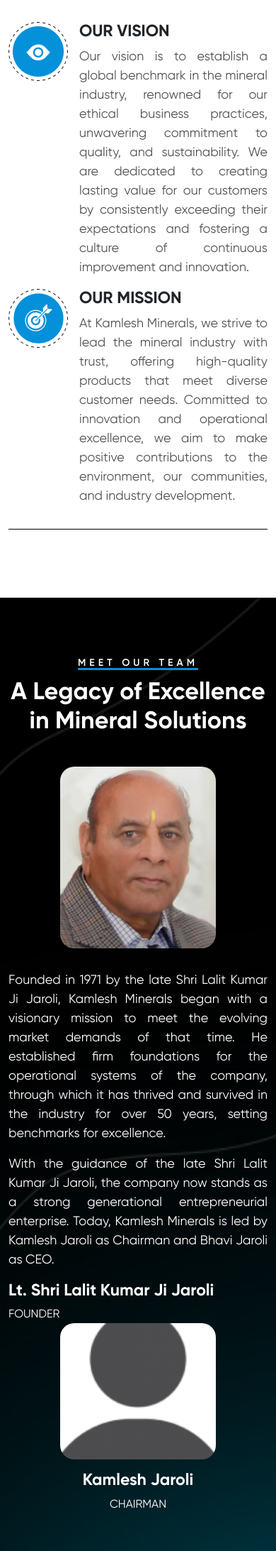
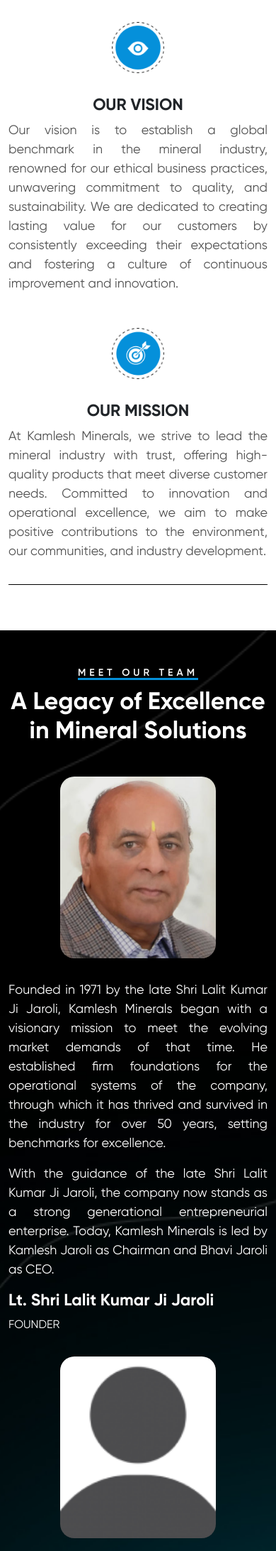
Before and after one commit to Tanishq070707/kamlesh, a PHP site: page /about.html in a window 390 px wide. Shown: the part 1285-3470 px from the top of the page at 71% size. Run offline with PHP 8.4, Linux system fonts and the light colour scheme.

Commit message:
10 latets codes

```diff
--- a/about.html
+++ b/about.html
@@ -135,7 +135,7 @@
                 <div class="col-md-7">
                   <div
                     class="aboutContent"
-                    data-aos="fade-left"
+                    data-aos="fade-right"
                     data-aos-duration="3000"
                   >
                     <div class="heading">
@@ -605,7 +605,7 @@
                       </div>
                       <div class="addressDetail mail">
                         <img
-                          style="width: 15% !important"
+                          style="width: 15% "
                           src="./src/img/mail.png"
                           alt=""
                         />
--- a/application-detail.html
+++ b/application-detail.html
@@ -284,7 +284,7 @@
                       </div>
                       <div class="addressDetail mail">
                         <img
-                          style="width: 15% !important"
+                          style="width: 15% "
                           src="./src/img/mail.png"
                           alt=""
                         />
--- a/application.html
+++ b/application.html
@@ -259,7 +259,7 @@
                       </div>
                       <div class="addressDetail mail">
                         <img
-                          style="width: 15% !important"
+                          style="width: 15% "
                           src="./src/img/mail.png"
                           alt=""
                         />
--- a/companies.html
+++ b/companies.html
@@ -223,7 +223,7 @@
                       </div>
                       <div
                         class="col-md-6"
-                        data-aos="fade-left"
+                        data-aos="fade-right"
                         data-aos-duration="2000"
                       >
                         <div class="companyImg">
@@ -241,7 +241,7 @@
                       </div>
                       <div
                         class="col-md-6"
-                        data-aos="fade-left"
+                        data-aos="fade-right"
                         data-aos-duration="2000"
                       >
                         <div class="companyImg">
@@ -430,7 +430,7 @@
                       </div>
                       <div class="addressDetail mail">
                         <img
-                          style="width: 15% !important"
+                          style="width: 15% "
                           src="./src/img/mail.png"
                           alt=""
                         />
--- a/contact.html
+++ b/contact.html
@@ -177,7 +177,7 @@
                   </div>
                   <div
                     class="col-md-4"
-                    data-aos="fade-left"
+                    data-aos="fade-right"
                     data-aos-duration="2000"
                   >
                     <div class="locationCard">
@@ -436,7 +436,7 @@
                       </div>
                       <div class="addressDetail mail">
                         <img
-                          style="width: 15% !important"
+                          style="width: 15% "
                           src="./src/img/mail.png"
                           alt=""
                         />
--- a/index.html
+++ b/index.html
@@ -1135,7 +1135,7 @@
                       </div>
                       <div class="addressDetail mail">
                         <img
-                          style="width: 15% !important"
+                          style="width: 15% "
                           src="./src/img/mail.png"
                           alt=""
                         />
--- a/infrastructure.html
+++ b/infrastructure.html
@@ -314,7 +314,7 @@
                       </div>
                       <div class="addressDetail mail">
                         <img
-                          style="width: 15% !important"
+                          style="width: 15% "
                           src="./src/img/mail.png"
                           alt=""
                         />
--- a/kmicro.html
+++ b/kmicro.html
@@ -156,7 +156,7 @@
                 <div class="col-md-5 m-auto">
                   <div
                     class="qualityContent"
-                    data-aos="fade-left"
+                    data-aos="fade-right"
                     data-aos-duration="3000"
                   >
                     <img src="./src/img/kmicro.png" alt="" />
@@ -314,7 +314,7 @@
                       </div>
                       <div class="addressDetail mail">
                         <img
-                          style="width: 15% !important"
+                          style="width: 15% "
                           src="./src/img/mail.png"
                           alt=""
                         />
--- a/product-detail.html
+++ b/product-detail.html
@@ -180,7 +180,7 @@
                 </div>
                 <div
                   class="col-md-8"
-                  data-aos="fade-left"
+                  data-aos="fade-right"
                   data-aos-duration="1000"
                 >
                   <div class="productDetails">
@@ -308,7 +308,7 @@
                       </div>
                       <div class="addressDetail mail">
                         <img
-                          style="width: 15% !important"
+                          style="width: 15% "
                           src="./src/img/mail.png"
                           alt=""
                         />
--- a/product.html
+++ b/product.html
@@ -258,7 +258,7 @@
                       </div>
                       <div class="addressDetail mail">
                         <img
-                          style="width: 15% !important"
+                          style="width: 15% "
                           src="./src/img/mail.png"
                           alt=""
                         />
--- a/quality.html
+++ b/quality.html
@@ -159,7 +159,7 @@
                 <div class="col-md-5">
                   <div
                     class="qualityContent"
-                    data-aos="fade-left"
+                    data-aos="fade-right"
                     data-aos-duration="3000"
                   >
                     <img src="./src/img/quality2.png" alt="" />
@@ -359,7 +359,7 @@
                       </div>
                       <div class="addressDetail mail">
                         <img
-                          style="width: 15% !important"
+                          style="width: 15% "
                           src="./src/img/mail.png"
                           alt=""
                         />
--- a/src/css/responsive.css
+++ b/src/css/responsive.css
@@ -60,7 +60,7 @@
   }
   .teamCard img {
     width: 60%;
-    height: 16em;
+    height: 16em !important;
     object-fit: cover;
     border-radius: 20px;
   }
@@ -71,7 +71,7 @@
     font-size: 12px !important;
   }
   .companyTab .nav-item {
-    margin: 0 0.5em;
+    margin: 0.5em 0.5em;
   }
   .companyImg {
     padding: 1em 0;
@@ -101,23 +101,54 @@
   .productHead h2:after {
     display: none;
   }
-  .qualityContent{
+  .qualityContent {
     margin-top: 1em;
   }
-  .certificateImg img{
+  .certificateImg img {
     padding: 0.5em 0;
   }
-  .formDetail{
+  .formDetail {
     padding: 0 !important;
   }
-  .borderLeft{
+  .borderLeft {
     border: none !important;
   }
-  .banner{
+  .banner {
     display: none !important;
   }
-  .mobBanner{
+  .mobBanner {
     display: block !important;
   }
-
+  .productSection {
+    padding-bottom: 2em !important;
+  }
+  .quicklinkss {
+    margin-top: 2em;
+  }
+  .spacing {
+    padding: 3em 0;
+  }
+  .vision {
+    display: flex;
+    align-items: flex-start;
+    flex-direction: column;
+    text-align: center;
+    justify-content: center;
+    margin: auto;
+  }
+  .vision img {
+    width: 20%;
+    margin-right: 1em;
+    margin: 2em auto;
+  }
+  .teams .col-md-4{
+    margin-top: 2em;
+  }
+  .polybtn .contactBtn {
+    margin: 0;
+    width: 50% !important;
+    text-align: center !important;
+    display: flex !important;
+    justify-content: center;
 }
+}
```
Also changed, not shown: product-application.html (+6 -6 lines), 1 other file.
